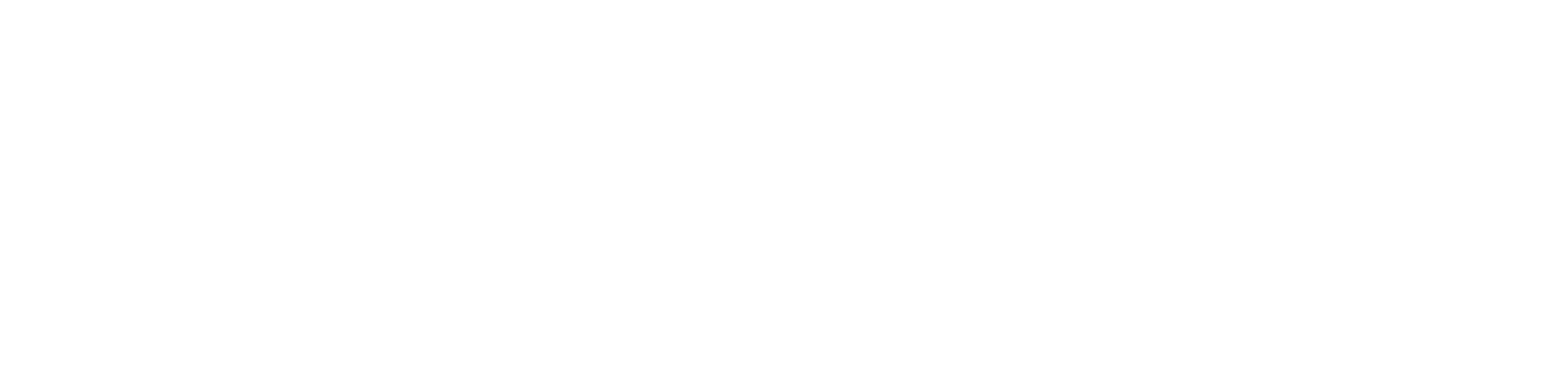
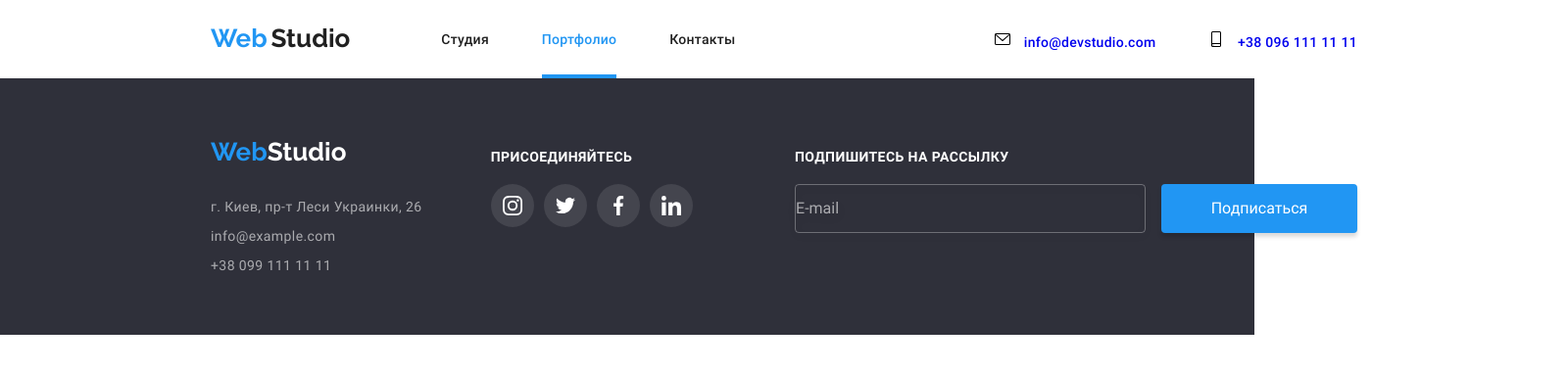
Before and after one commit to ErrFi/goit-markup-hw-04, a plain HTML site: page portfolio.html in a window 1280 px wide. Shown: the whole page at 98% size, 1600 px wide, since content can reach past the window. Drawn offline with Linux system fonts and the light colour scheme.

Commit message:
20200906_pre_v2

```diff
--- a/css/common.css
+++ b/css/common.css
@@ -223,6 +223,10 @@
   color: var(--active-1);
   border-bottom: 4px solid var(--active-1);
 }
+.navigation .current {
+  color: var(--active-1);
+  border-bottom: 4px solid var(--active-1);
+}
 
 .contacts .icon {
   width: 16px;
--- a/portfolio.html
+++ b/portfolio.html
@@ -4,6 +4,145 @@
     <meta charset="UTF-8" />
     <meta name="viewport" content="width=device-width, initial-scale=1.0" />
     <title>WebStudio-Portfolio</title>
+    <link rel="stylesheet" href="./css/modern-normalize.css" />
+    <link rel="stylesheet" href="./css/common.css" />
+    <link rel="stylesheet" href="./css/portfolio.css" />
   </head>
-  <body></body>
+  <body>
+    <!-- header & navigation -->
+    <!-- верхній рядок з навігацією -->
+    <header class="header">
+      <div class="header-wrap">
+        <div class="flex-wrap">
+          <a class="logo max-height" href="./index.html">
+            <span class="logo-text0">Web</span>
+            <span class="logo-text1">Studio</span>
+          </a>
+          <ul class="list max-height navigation">
+            <li class="list-item max-height">
+              <a class="max-height link" href="./index.html">
+                <span>Студия</span>
+              </a>
+            </li>
+            <li class="list-item max-height">
+              <a class="max-height link current" href="./index.html">
+                <span>Портфолио</span>
+              </a>
+            </li>
+            <li class="list-item max-height">
+              <a class="max-height link" href="./index.html">
+                <span>Контакты</span>
+              </a>
+            </li>
+          </ul>
+          <ul class="list max-height contacts">
+            <li class="list-item max-height">
+              <a class="max-height link" href="./index.html">
+                <svg class="icon">
+                  <use
+                    href="./images/common/icons/social-icons.svg#envelope"
+                  ></use>
+                </svg>
+                <span>info@devstudio.com</span>
+              </a>
+            </li>
+            <li class="list-item max-height">
+              <a class="max-height link" href="./index.html">
+                <svg class="icon">
+                  <use
+                    href="./images/common/icons/social-icons.svg#smartphone"
+                  ></use>
+                </svg>
+                <span class="text"> +38 096 111 11 11 </span>
+              </a>
+            </li>
+          </ul>
+        </div>
+      </div>
+    </header>
+    <!-- ===== footer: contacts, social links & subscribe ====== -->
+    <footer class="footer">
+      <div class="footer-wrapper">
+        <address class="footer-item footer-addr-wrapper">
+          <ul class="footer-addr">
+            <!-- logo -->
+            <li class="addr-item">
+              <a class="logo" href="./index.html">
+                <span class="logo-text0">Web</span>
+                <span class="logo-text2">Studio</span>
+              </a>
+            </li>
+            <!-- address -->
+            <li class="addr-item">
+              <a class="footer-link" href="./index.html">
+                <span class="addr-text">г. Киев, пр-т Леси Украинки, 26</span>
+              </a>
+            </li>
+            <!-- e-mail -->
+            <li class="addr-item">
+              <a class="footer-link" href="./index.html">
+                <span class="addr-text">info@example.com</span>
+              </a>
+            </li>
+            <!-- phone -->
+            <li class="addr-item">
+              <a class="footer-link" href="./index.html">
+                <span class="addr-text">+38 099 111 11 11</span>
+              </a>
+            </li>
+          </ul>
+        </address>
+        <div class="footer-item footer-social">
+          <h3 class="h3">присоединяйтесь</h3>
+          <ul class="social-list">
+            <li class="social-list-item">
+              <a href="#" class="footer-social-link social-link">
+                <svg class="social-icon footer-icon">
+                  <use
+                    href="./images/common/icons/social-icons.svg#instagram"
+                  ></use>
+                </svg>
+              </a>
+            </li>
+            <li class="social-list-item">
+              <a href="#" class="footer-social-link social-link">
+                <svg class="social-icon footer-icon">
+                  <use
+                    href="./images/common/icons/social-icons.svg#twitter"
+                  ></use>
+                </svg>
+              </a>
+            </li>
+            <li class="social-list-item">
+              <a href="#" class="footer-social-link social-link">
+                <svg class="social-icon footer-icon">
+                  <use
+                    href="./images/common/icons/social-icons.svg#facebook"
+                  ></use>
+                </svg>
+              </a>
+            </li>
+            <li class="social-list-item">
+              <a href="#" class="footer-social-link social-link">
+                <svg class="social-icon footer-icon">
+                  <use
+                    href="./images/common/icons/social-icons.svg#linkedin"
+                  ></use>
+                </svg>
+              </a>
+            </li>
+          </ul>
+        </div>
+        <div class="footer-item footer-subscribe">
+          <h3 class="h3">Подпишитесь на рассылку</h3>
+          <div class="footer-input-wrap">
+            <span>E-mail</span>
+          </div>
+          <div class="footer-button-wrap">
+            <span>Подписаться</span>
+          </div>
+        </div>
+      </div>
+    </footer>
+  </body>
 </html>
```
Also changed, not shown: index.html (+10 -10 lines), css/portfolio.css (added).
